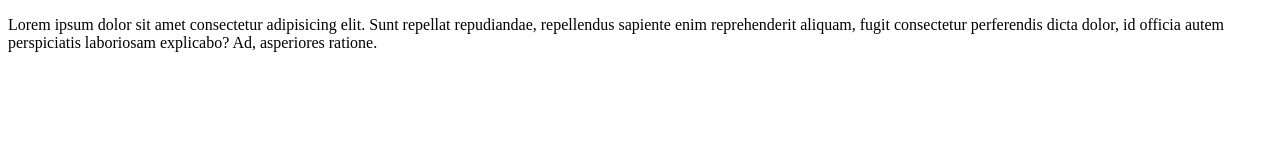
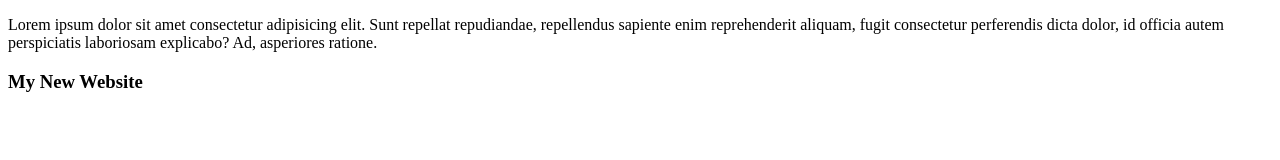
Before and after one commit to mehedee007/WebDevelopmentRepository, a plain HTML site: page index.html in a window 1280 px wide. Drawn offline with Linux system fonts and the light colour scheme.

Commit message:
added the css file styles.css

```diff
--- a/index.html
+++ b/index.html
@@ -7,5 +7,6 @@
 </head>
 <body>
     <p>Lorem ipsum dolor sit amet consectetur adipisicing elit. Sunt repellat repudiandae, repellendus sapiente enim reprehenderit aliquam, fugit consectetur perferendis dicta dolor, id officia autem perspiciatis laboriosam explicabo? Ad, asperiores ratione.</p>
+    <h3>My New Website</h3>
 </body>
 </html>
```
Also changed, not shown: css/styles.css (added).
